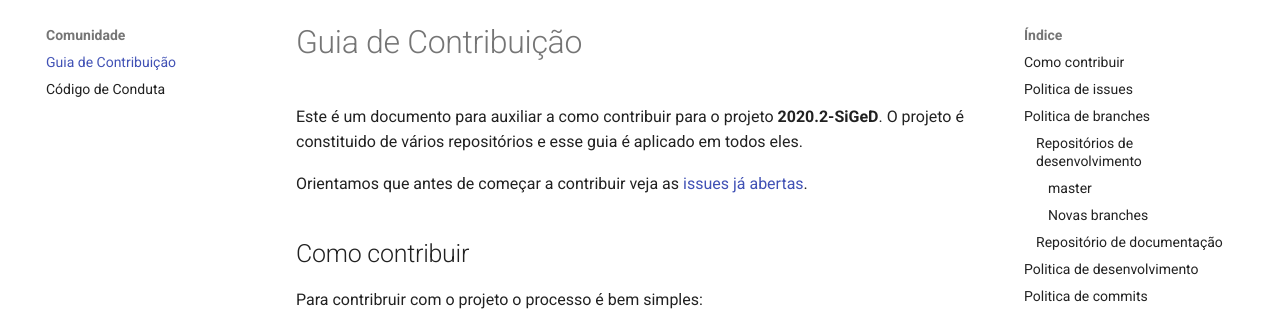
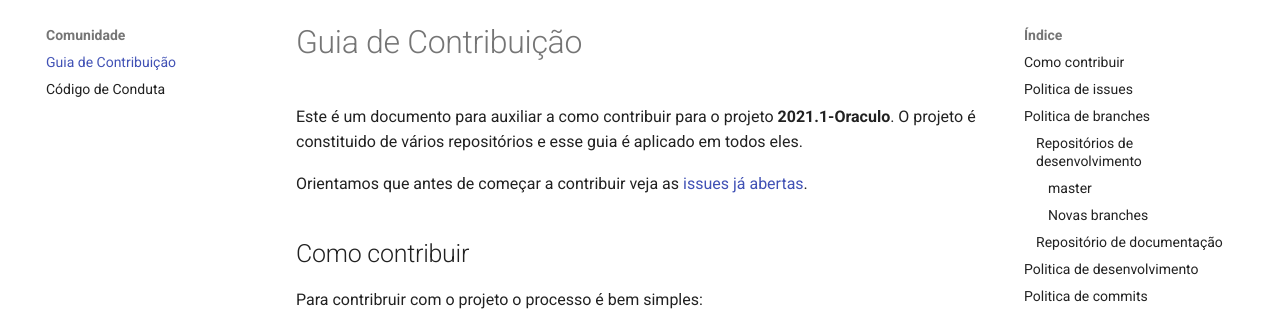
Before and after one commit to fga-eps-mds/2021.1-Oraculo, an MkDocs documentation site: the page built from docs/CONTRIBUTING.md, in a window 1280 px wide and 900 px high. Shown: the part 124-435 px from the top of the window. Built offline with MkDocs 1.6.1 and Material for MkDocs 9.7.7, drawn with Linux system fonts in a browser that asks for light colours; comment, search, counter and statistics services are not loaded.

Commit message:
Update CONTRIBUTING.md

```diff
--- a/docs/CONTRIBUTING.md
+++ b/docs/CONTRIBUTING.md
@@ -1,6 +1,6 @@
 # Guia de Contribuição
 
-Este é um documento para auxiliar a como contribuir para o projeto **2020.2-SiGeD**. O projeto é constituido de vários repositórios e esse guia é aplicado em todos eles.
+Este é um documento para auxiliar a como contribuir para o projeto **2021.1-Oraculo**. O projeto é constituido de vários repositórios e esse guia é aplicado em todos eles.
 
 Orientamos que antes de começar a contribuir veja as [issues já abertas](https://github.com/fga-eps-mds/2021.1-PC-GO/issues).
 
```
